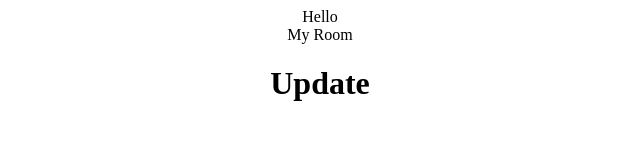
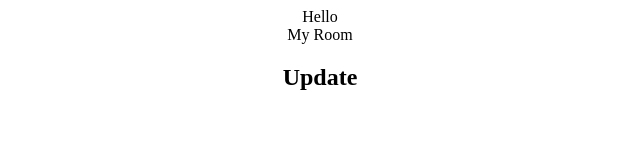
Before and after one commit to MZubairLohar/1st-class-background-changer, a React (Create React App) app: page / in a window 1280 px wide. Shown: the top 160 px of the page, without its empty margins (320-960 px from the left). Built offline with nearby package versions, Linux system fonts and the light colour scheme.

Commit message:
Update Room.js

```diff
--- a/src/compoenets/Room.js
+++ b/src/compoenets/Room.js
@@ -4,7 +4,7 @@ const Room = () => {
     return (
         <div>
             My Room
-            <h1>Update</h1>
+            <h2>Update</h2>
         </div>
     )
 }
```
